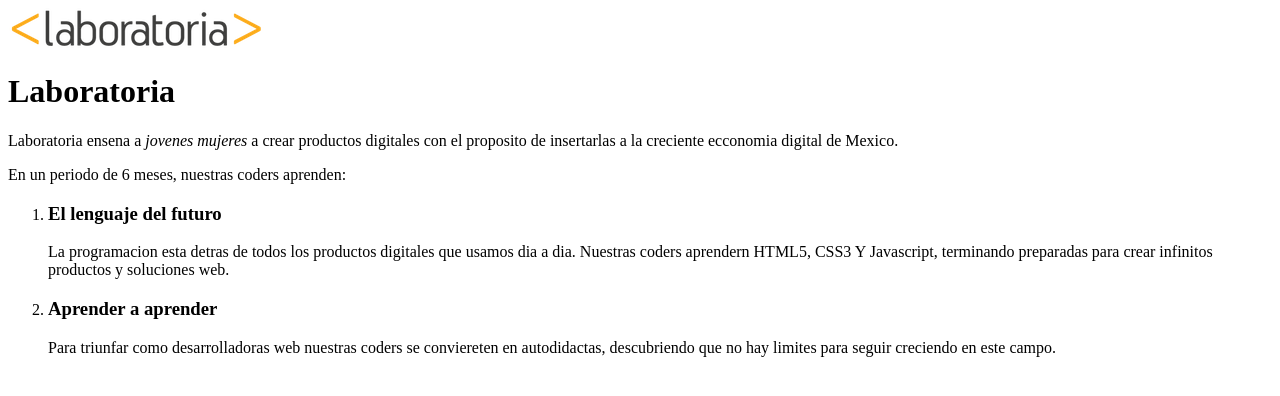
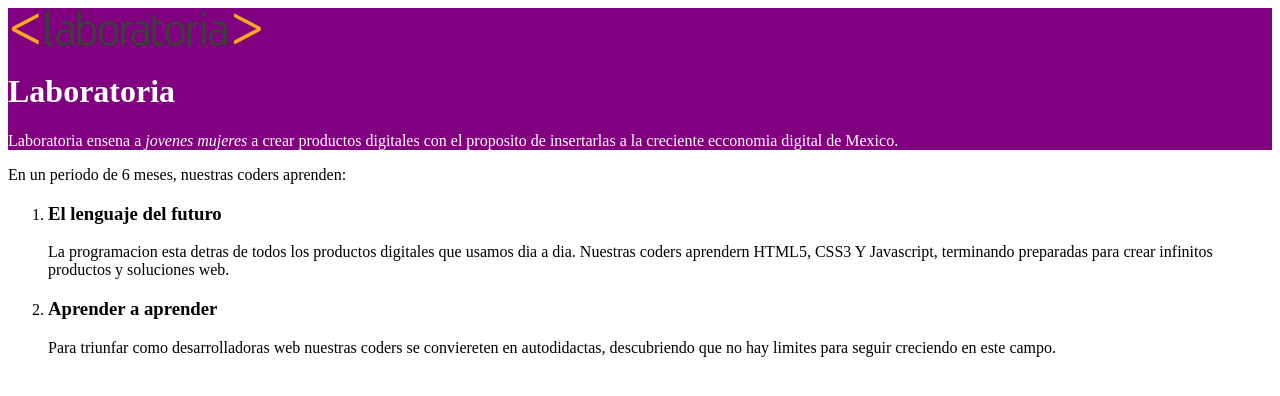
Before and after one commit to ElisaME/ViendoCajas, a plain HTML site: page index.html in a window 1280 px wide. Drawn offline with Linux system fonts and the light colour scheme.

Commit message:
Se creo div morado

```diff
--- a/index.html
+++ b/index.html
@@ -5,10 +5,12 @@
 		<meta charset="utf-8">
 	</head>
 	<body>
-		<img src="logo.png">
-		<h1>Laboratoria</h1>
-		<p>Laboratoria ensena a <em>jovenes mujeres</em> a crear productos digitales con el proposito de insertarlas a la creciente ecconomia digital de Mexico.</p>
-		<p>En un periodo de 6 meses, nuestras coders aprenden:</p>
+		<div style="background:purple; color:white">
+			<img src="logo.png">
+			<h1>Laboratoria</h1>
+			<p>Laboratoria ensena a <i>jovenes mujeres</i> a crear productos digitales con el proposito de insertarlas a la creciente ecconomia digital de Mexico.</p>
+		</div>
+			<p>En un periodo de 6 meses, nuestras coders aprenden:</p>
 			<ol>
 				<li><h3>El lenguaje del futuro</h3>
 					<p>La programacion esta detras de todos los productos digitales que usamos dia a dia. Nuestras coders aprendern HTML5, CSS3 Y Javascript, terminando preparadas para crear infinitos productos y soluciones web.</p>
```
